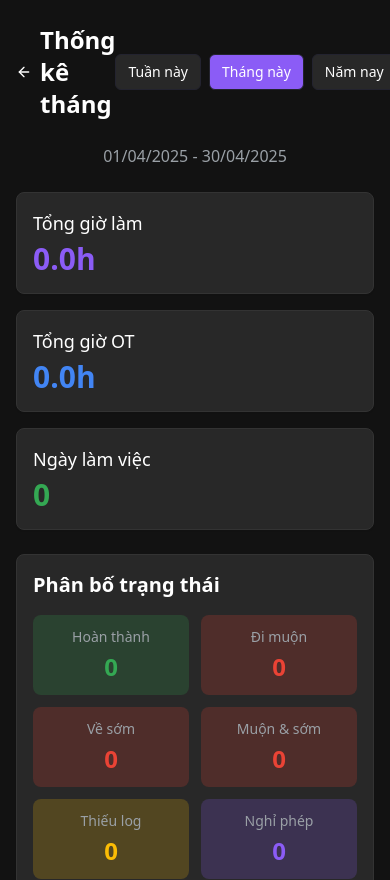
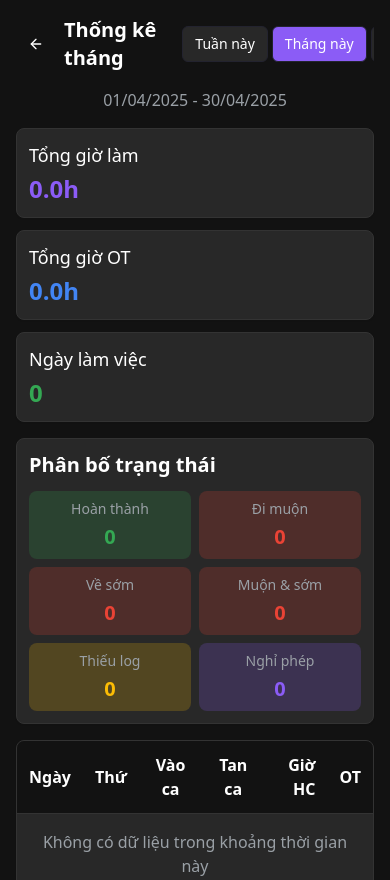
Before and after one commit to dangvu008/shift-savvy-schedule-keeper, a React (Vite) app: page /statistics in a window 390 px wide. Shown: the top 880 px of the page. Built offline with nearby package versions, Linux system fonts and the light colour scheme.

Commit message:
Fix: Responsive design adjustments
Adjust layout and styling for different screen sizes.

```diff
--- a/src/pages/StatisticsPage.tsx
+++ b/src/pages/StatisticsPage.tsx
@@ -1,4 +1,3 @@
-
 import React, { useState } from 'react';
 import { useNavigate } from 'react-router-dom';
 import { useAppContext } from '@/context/AppContext';
@@ -112,23 +111,23 @@ const StatisticsPage: React.FC = () => {
 
   return (
     <div className="min-h-screen bg-app-dark text-white">
-      <div className="container py-6 max-w-4xl mx-auto px-4">
+      <div className="container max-w-full md:max-w-4xl mx-auto px-4 py-4 md:py-6">
         {/* Header */}
-        <div className="flex items-center mb-6">
+        <div className="flex items-center gap-2 mb-4 md:mb-6">
           <Button
             variant="ghost"
             size="icon"
             onClick={() => navigate('/')}
-            className="mr-2"
+            className="shrink-0"
           >
             <ArrowLeft className="h-5 w-5" />
           </Button>
-          <h1 className="text-2xl font-bold">Thống kê tháng</h1>
-          <div className="ml-auto flex gap-2">
+          <h1 className="text-xl md:text-2xl font-bold">Thống kê tháng</h1>
+          <div className="ml-auto flex gap-1 md:gap-2 overflow-x-auto">
             <Button
               variant="outline"
               size="sm"
-              className={`${periodFilter === 'week' ? 'bg-app-purple text-white' : 'bg-app-dark-light'}`}
+              className={`${periodFilter === 'week' ? 'bg-app-purple text-white' : 'bg-app-dark-light'} whitespace-nowrap`}
               onClick={() => setPeriodFilter('week')}
             >
               Tuần này
@@ -136,7 +135,7 @@ const StatisticsPage: React.FC = () => {
             <Button
               variant="outline"
               size="sm"
-              className={`${periodFilter === 'month' ? 'bg-app-purple text-white' : 'bg-app-dark-light'}`}
+              className={`${periodFilter === 'month' ? 'bg-app-purple text-white' : 'bg-app-dark-light'} whitespace-nowrap`}
               onClick={() => setPeriodFilter('month')}
             >
               Tháng này
@@ -144,7 +143,7 @@ const StatisticsPage: React.FC = () => {
             <Button
               variant="outline"
               size="sm"
-              className={`${periodFilter === 'year' ? 'bg-app-purple text-white' : 'bg-app-dark-light'}`}
+              className={`${periodFilter === 'year' ? 'bg-app-purple text-white' : 'bg-app-dark-light'} whitespace-nowrap`}
               onClick={() => setPeriodFilter('year')}
             >
               Năm nay
@@ -152,77 +151,77 @@ const StatisticsPage: React.FC = () => {
           </div>
         </div>
 
-        <div className="text-center text-app-dark-text-secondary mb-6">
+        <div className="text-center text-app-dark-text-secondary mb-4 md:mb-6">
           {formatDateRange()}
         </div>
 
         {/* Summary Stats */}
-        <div className="grid grid-cols-1 md:grid-cols-3 gap-4 mb-6">
+        <div className="grid grid-cols-1 md:grid-cols-3 gap-3 md:gap-4 mb-4 md:mb-6">
           <Card className="bg-app-dark-light border-app-dark-border">
-            <CardContent className="p-4">
+            <CardContent className="p-3 md:p-4">
               <h3 className="text-lg font-medium mb-1">Tổng giờ làm</h3>
-              <p className="text-3xl font-bold text-app-purple">{stats.totalWorkHours}h</p>
+              <p className="text-2xl md:text-3xl font-bold text-app-purple">{stats.totalWorkHours}h</p>
             </CardContent>
           </Card>
 
           <Card className="bg-app-dark-light border-app-dark-border">
-            <CardContent className="p-4">
+            <CardContent className="p-3 md:p-4">
               <h3 className="text-lg font-medium mb-1">Tổng giờ OT</h3>
-              <p className="text-3xl font-bold text-app-status-info">{stats.totalOTHours}h</p>
+              <p className="text-2xl md:text-3xl font-bold text-app-status-info">{stats.totalOTHours}h</p>
             </CardContent>
           </Card>
 
           <Card className="bg-app-dark-light border-app-dark-border">
-            <CardContent className="p-4">
+            <CardContent className="p-3 md:p-4">
               <h3 className="text-lg font-medium mb-1">Ngày làm việc</h3>
-              <p className="text-3xl font-bold text-app-status-success">{stats.workDays}</p>
+              <p className="text-2xl md:text-3xl font-bold text-app-status-success">{stats.workDays}</p>
             </CardContent>
           </Card>
         </div>
 
         {/* Status Distribution */}
-        <Card className="bg-app-dark-light border-app-dark-border mb-6">
-          <CardContent className="p-4">
-            <h2 className="text-xl font-bold mb-4">Phân bố trạng thái</h2>
-            <div className="grid grid-cols-2 sm:grid-cols-3 md:grid-cols-6 gap-3">
-              <div className="bg-app-status-success/20 rounded-lg p-3 text-center">
+        <Card className="bg-app-dark-light border-app-dark-border mb-4 md:mb-6">
+          <CardContent className="p-3 md:p-4">
+            <h2 className="text-xl font-bold mb-3 md:mb-4">Phân bố trạng thái</h2>
+            <div className="grid grid-cols-2 sm:grid-cols-3 md:grid-cols-6 gap-2 md:gap-3">
+              <div className="bg-app-status-success/20 rounded-lg p-2 md:p-3 text-center">
                 <h3 className="text-sm text-app-dark-text-secondary mb-1">Hoàn thành</h3>
-                <p className="text-2xl font-bold text-app-status-success">
+                <p className="text-xl md:text-2xl font-bold text-app-status-success">
                   {stats.statusCounts[WorkStatus.COMPLETED]}
                 </p>
               </div>
 
-              <div className="bg-app-status-error/20 rounded-lg p-3 text-center">
+              <div className="bg-app-status-error/20 rounded-lg p-2 md:p-3 text-center">
                 <h3 className="text-sm text-app-dark-text-secondary mb-1">Đi muộn</h3>
-                <p className="text-2xl font-bold text-app-status-error">
+                <p className="text-xl md:text-2xl font-bold text-app-status-error">
                   {stats.statusCounts[WorkStatus.LATE]}
                 </p>
               </div>
 
-              <div className="bg-app-status-error/20 rounded-lg p-3 text-center">
+              <div className="bg-app-status-error/20 rounded-lg p-2 md:p-3 text-center">
                 <h3 className="text-sm text-app-dark-text-secondary mb-1">Về sớm</h3>
-                <p className="text-2xl font-bold text-app-status-error">
+                <p className="text-xl md:text-2xl font-bold text-app-status-error">
                   {stats.statusCounts[WorkStatus.EARLY_LEAVE]}
                 </p>
               </div>
 
-              <div className="bg-app-status-error/20 rounded-lg p-3 text-center">
+              <div className="bg-app-status-error/20 rounded-lg p-2 md:p-3 text-center">
                 <h3 className="text-sm text-app-dark-text-secondary mb-1">Muộn & sớm</h3>
-                <p className="text-2xl font-bold text-app-status-error">
+                <p className="text-xl md:text-2xl font-bold text-app-status-error">
                   {stats.statusCounts[WorkStatus.LATE_EARLY]}
                 </p>
               </div>
 
-              <div className="bg-app-status-warning/20 rounded-lg p-3 text-center">
+              <div className="bg-app-status-warning/20 rounded-lg p-2 md:p-3 text-center">
                 <h3 className="text-sm text-app-dark-text-secondary mb-1">Thiếu log</h3>
-                <p className="text-2xl font-bold text-app-status-warning">
+                <p className="text-xl md:text-2xl font-bold text-app-status-warning">
                   {stats.statusCounts[WorkStatus.MISSING_LOGS]}
                 </p>
               </div>
 
-              <div className="bg-app-purple/20 rounded-lg p-3 text-center">
+              <div className="bg-app-purple/20 rounded-lg p-2 md:p-3 text-center">
                 <h3 className="text-sm text-app-dark-text-secondary mb-1">Nghỉ phép</h3>
-                <p className="text-2xl font-bold text-app-purple">
+                <p className="text-xl md:text-2xl font-bold text-app-purple">
                   {stats.statusCounts[WorkStatus.VACATION]}
                 </p>
               </div>
@@ -295,7 +294,7 @@ const StatisticsPage: React.FC = () => {
           </CardContent>
         </Card>
 
-        <div className="text-center mt-6">
+        <div className="text-center mt-4 md:mt-6">
           <Button
             variant="outline"
             className="bg-app-dark-light"
```
